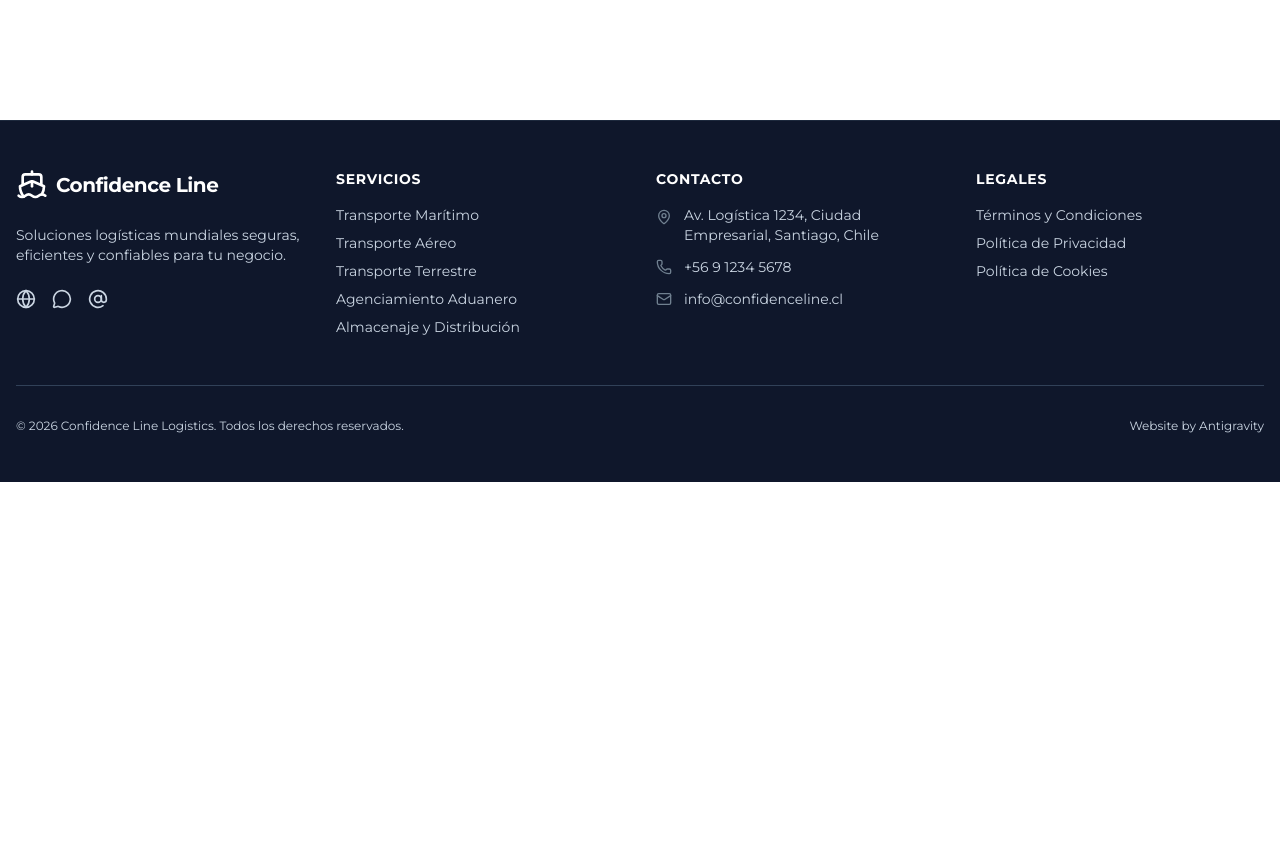
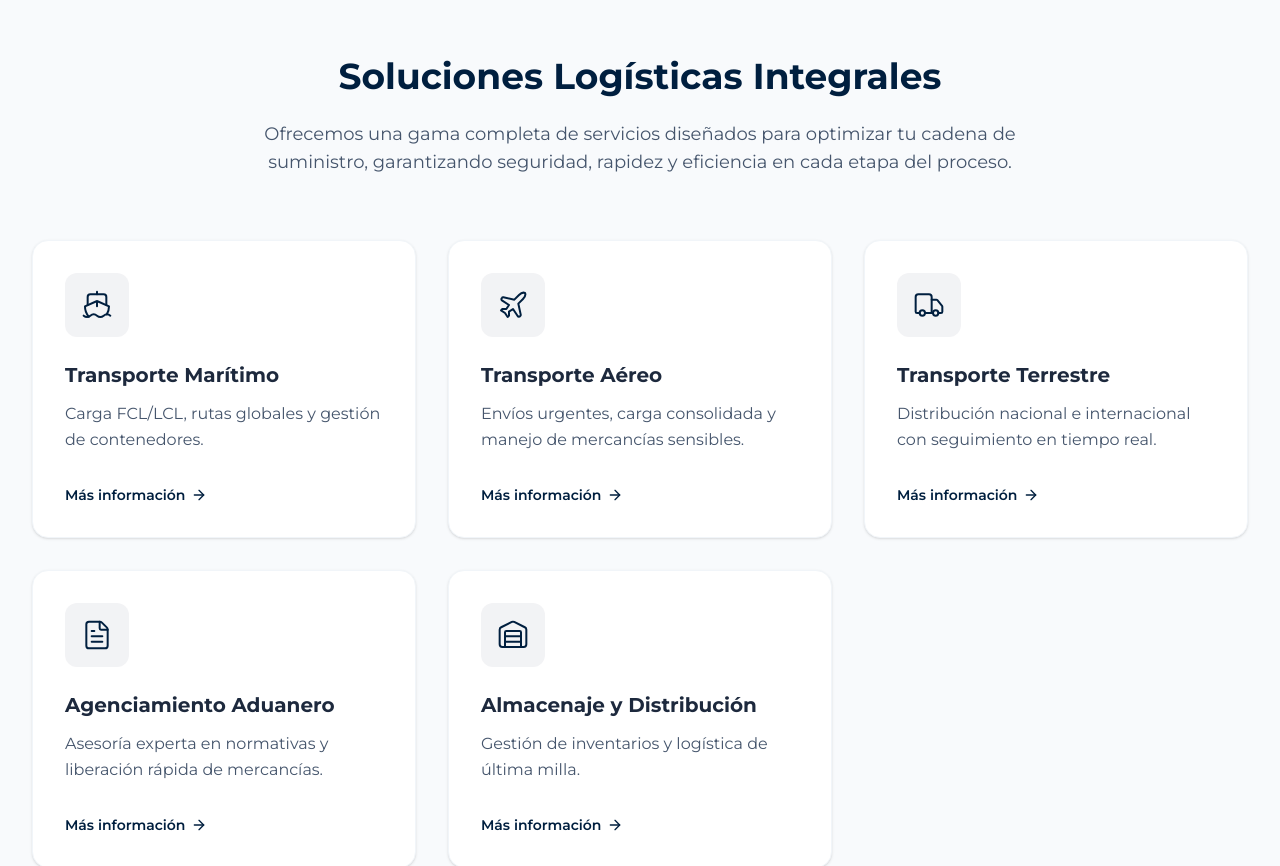
Before and after one commit to smiilzz/confidence-line-logistics, a Next.js app: page / in a window 1280 px wide. Shown: the part 760-1626 px from the top of the page. Before the commit the page ends 1242 px from the top, so only its background shows below. Built offline with nearby package versions, Linux system fonts and the light colour scheme.

Commit message:
feat: Implementación de la Sección de Servicios

```diff
--- a/src/app/page.tsx
+++ b/src/app/page.tsx
@@ -1,9 +1,11 @@
 import HeroSection from "@/components/home/HeroSection";
+import ServicesSection from "@/components/home/ServicesSection";
 
 export default function Home() {
   return (
     <main className="flex min-h-screen flex-col items-center w-full">
       <HeroSection />
+      <ServicesSection />
     </main>
   );
 }
--- /dev/null
+++ b/src/components/home/ServicesSection.tsx
@@ -0,0 +1,81 @@
+import { Ship, Plane, Truck, FileText, Warehouse, ArrowRight } from "lucide-react";
+import Link from "next/link";
+
+const services = [
+  {
+    title: "Transporte Marítimo",
+    description: "Carga FCL/LCL, rutas globales y gestión de contenedores.",
+    icon: Ship,
+    href: "#",
+  },
+  {
+    title: "Transporte Aéreo",
+    description: "Envíos urgentes, carga consolidada y manejo de mercancías sensibles.",
+    icon: Plane,
+    href: "#",
+  },
+  {
+    title: "Transporte Terrestre",
+    description: "Distribución nacional e internacional con seguimiento en tiempo real.",
+    icon: Truck,
+    href: "#",
+  },
+  {
+    title: "Agenciamiento Aduanero",
+    description: "Asesoría experta en normativas y liberación rápida de mercancías.",
+    icon: FileText,
+    href: "#",
+  },
+  {
+    title: "Almacenaje y Distribución",
+    description: "Gestión de inventarios y logística de última milla.",
+    icon: Warehouse,
+    href: "#",
+  }
+];
+
+export default function ServicesSection() {
+  return (
+    <section className="w-full py-24 bg-slate-50">
+      <div className="container mx-auto px-4 sm:px-6 lg:px-8 max-w-7xl">
+        <div className="text-center mb-16 max-w-3xl mx-auto">
+          <h2 className="text-3xl md:text-4xl font-bold text-brand-primary mb-6">
+            Soluciones Logísticas Integrales
+          </h2>
+          <p className="text-lg text-slate-600">
+            Ofrecemos una gama completa de servicios diseñados para optimizar tu cadena de suministro, garantizando seguridad, rapidez y eficiencia en cada etapa del proceso.
+          </p>
+        </div>
+
+        <div className="grid grid-cols-1 md:grid-cols-2 lg:grid-cols-3 gap-8">
+          {services.map((service, index) => {
+            const Icon = service.icon;
+            return (
+              <div
+                key={index}
+                className="bg-white p-8 rounded-2xl border border-slate-100 shadow-sm hover:shadow-md hover:-translate-y-2 transition-all duration-300 flex flex-col h-full group"
+              >
+                <div className="w-16 h-16 bg-brand-primary/5 rounded-xl flex items-center justify-center mb-6 group-hover:bg-brand-primary/10 transition-colors">
+                  <Icon className="w-8 h-8 text-brand-primary" strokeWidth={1.5} />
+                </div>
+                <h3 className="text-xl font-bold mb-3 text-slate-800">
+                  {service.title}
+                </h3>
+                <p className="text-slate-600 mb-8 flex-grow leading-relaxed">
+                  {service.description}
+                </p>
+                <Link
+                  href={service.href}
+                  className="inline-flex items-center text-sm font-semibold text-brand-primary hover:text-[#00152b] transition-colors group/link mt-auto w-fit"
+                >
+                  Más información
+                  <ArrowRight className="w-4 h-4 ml-1.5 group-hover/link:translate-x-1 transition-transform" />
+                </Link>
+              </div>
+            );
+          })}
+        </div>
+      </div>
+    </section>
+  );
+}
```
